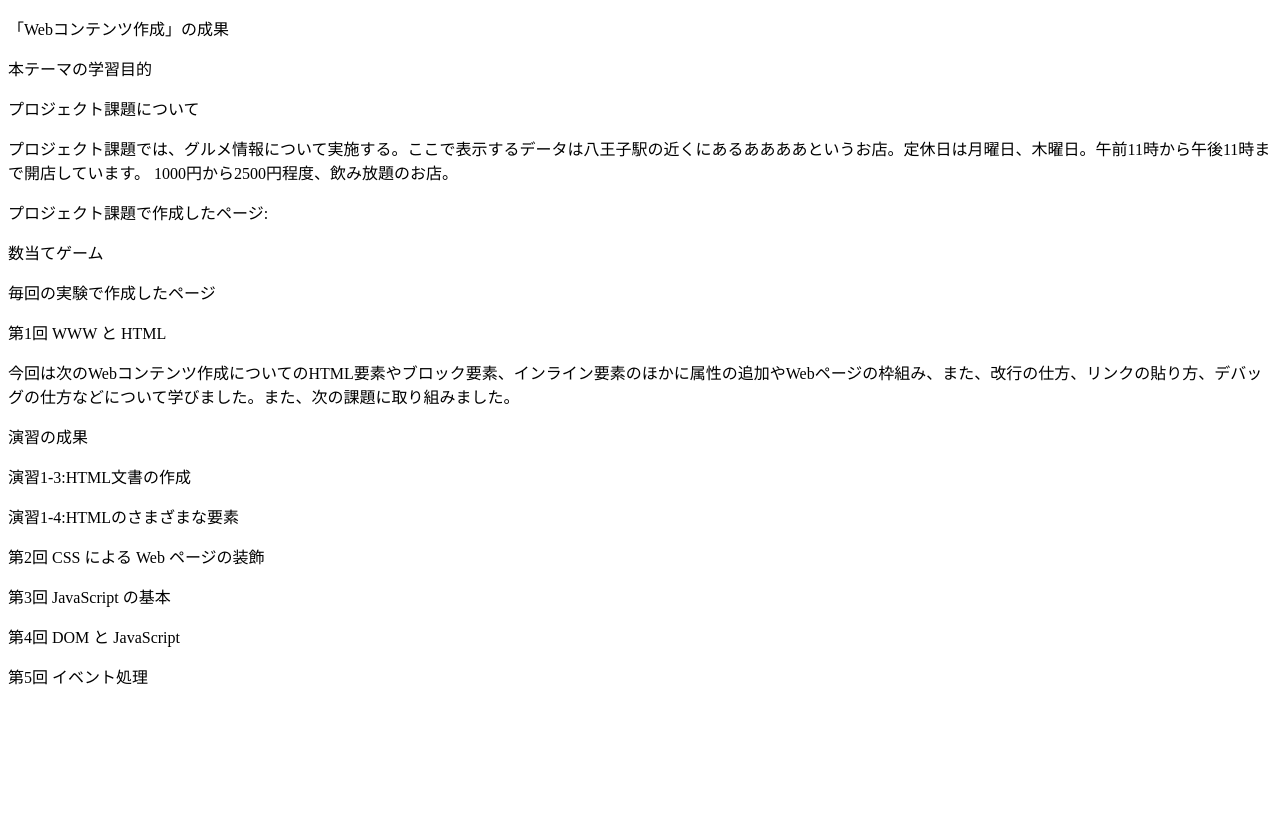
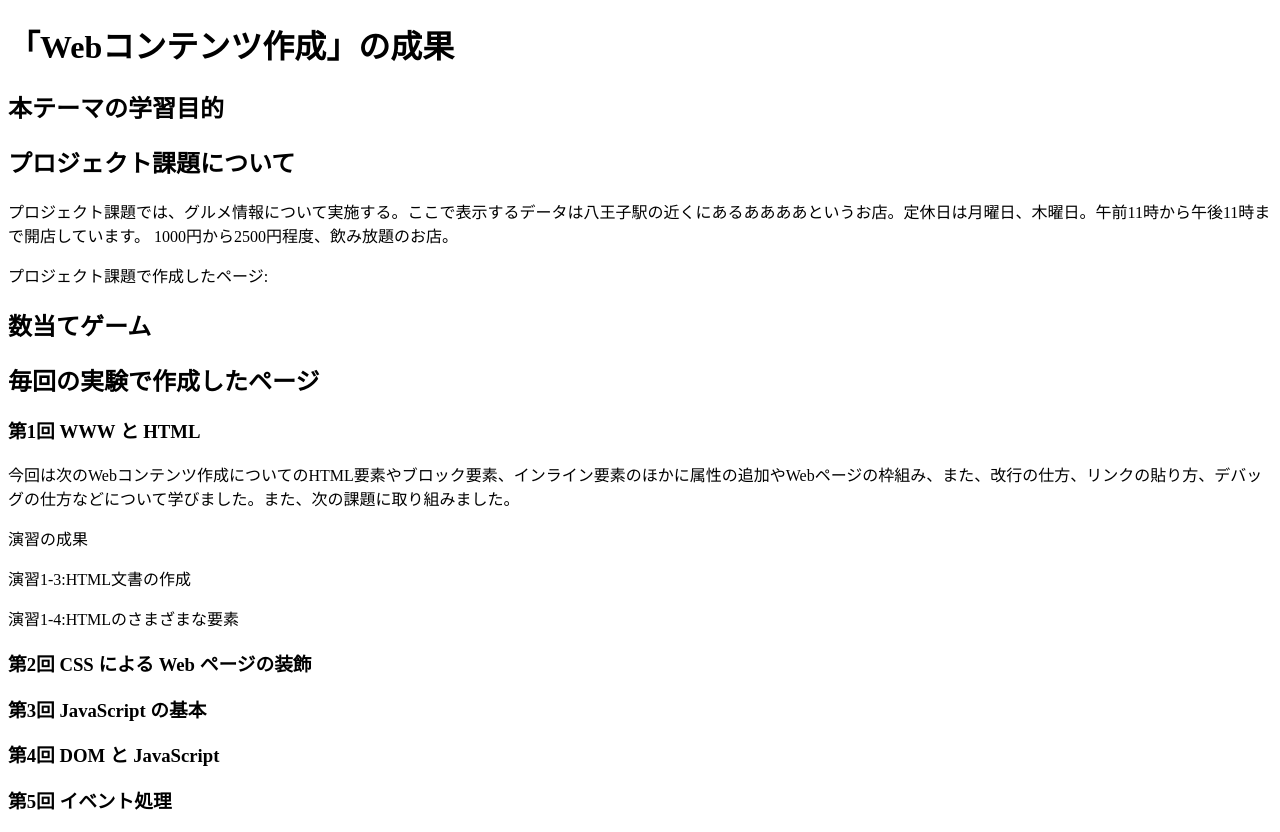
Before and after one commit to G284342022/medialabo, a plain HTML site: page index.html in a window 1280 px wide. Before the commit the page ends 800 px from the top, so only its background shows below. Drawn offline with Linux system fonts and the light colour scheme.

Commit message:
Webコンテンツ

```diff
--- a/index.html
+++ b/index.html
@@ -5,23 +5,23 @@
         <title>プロジェクト課題</title>
     </head>
     <body>
-        <p>「Webコンテンツ作成」の成果</p>
-        <p>本テーマの学習目的</p>
-        <p>プロジェクト課題について</p>
+        <h1>「Webコンテンツ作成」の成果</h1>
+        <h2>本テーマの学習目的</h2>
+        <h2>プロジェクト課題について</h2>
             <p>プロジェクト課題では、グルメ情報について実施する。ここで表示するデータは八王子駅の近くにあるああああというお店。定休日は月曜日、木曜日。午前11時から午後11時まで開店しています。
                 1000円から2500円程度、飲み放題のお店。
             </p>
             <p>プロジェクト課題で作成したページ:<a herf="project.html"></a></p>
-        <p>数当てゲーム</p>
-        <p>毎回の実験で作成したページ</p>
-        <p>第1回 WWW と HTML</p>
+        <h2>数当てゲーム</h2>
+        <h2>毎回の実験で作成したページ</h2>
+        <h3>第1回 WWW と HTML</h3>
             <p>今回は次のWebコンテンツ作成についてのHTML要素やブロック要素、インライン要素のほかに属性の追加やWebページの枠組み、また、改行の仕方、リンクの貼り方、デバッグの仕方などについて学びました。また、次の課題に取り組みました。</p>
             <p>演習の成果</p>
                 <p><a herf="演習1-3:HTML文書の作成">演習1-3:HTML文書の作成</a></p>
                 <p><a herf="演習1-4:HTMLのさまざまな要素">演習1-4:HTMLのさまざまな要素</a></p>
-        <p>第2回 CSS による Web ページの装飾</p>
-        <p>第3回 JavaScript の基本</p>
-        <p>第4回 DOM と JavaScript</p>
-        <p>第5回 イベント処理</p>
+        <h3>第2回 CSS による Web ページの装飾</h3>
+        <h3>第3回 JavaScript の基本</h3>
+        <h3>第4回 DOM と JavaScript</h3>
+        <h3>第5回 イベント処理</h3>
     </body>
 </html>
```
